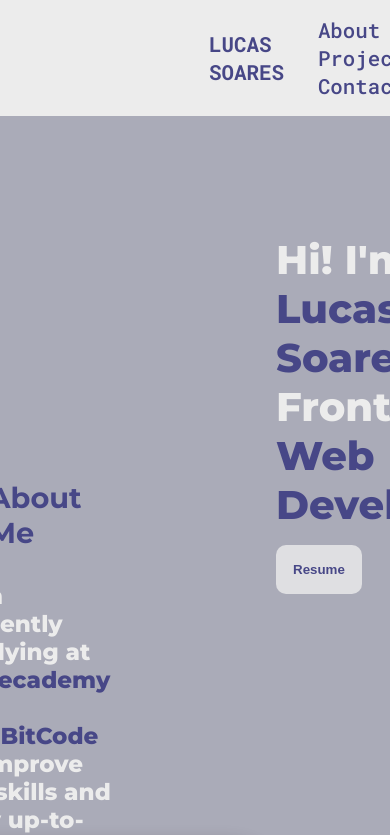
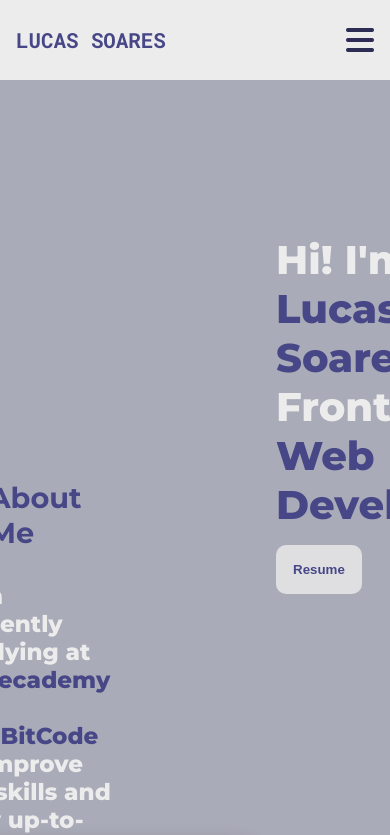
Before and after one commit to Devlusket/portfolio, a plain HTML site: page index.html in a window 390 px wide. Shown: the top 835 px of the page. Drawn offline with Linux system fonts and the light colour scheme.

Commit message:
add  mobile media querie

```diff
--- a/index.html
+++ b/index.html
@@ -10,17 +10,19 @@
   </head>
   <body>
     <nav>
+      <div class="nav__content">
       <a href="#home-page" class="nome-logo">Lucas Soares</a>
-      <!-- <label for="check" class="checkbox">
+      <label for="check" class="checkbox">
         <i class="fa-solid fa-bars"></i>
       </label>
-      <input type="checkbox" name="check" id="check" /> -->
+      <input type="checkbox" name="check" id="check" />
       <ul>
         <li><a href="#know-me">About Me</a></li>
         <li><a href="#projects-page">Projects</a></li>
         <li><a href="#contact-page">Contact</a></li>
         <!-- <li><a href="#">Contato</a></li> -->
       </ul>
+      </div>
     </nav>
 
     <section id="home-page"class="main">
--- a/style.css
+++ b/style.css
@@ -16,40 +16,51 @@ html {
   padding-top: 62px;
 } */
 
-nav {
-  /* margin: 0 1rem; */
+/* nav {
   padding: 1rem;
   padding-left: 13rem;
   padding-right: 13rem;
   display: flex;
   justify-content: space-between;
   flex-direction: row;
-  /* border: 1px solid black; */
   font-family: "Roboto Mono", monospace;
   background-color: #ececec;
   position: fixed;
   top: 0;
+  left: 0;
   width: 100%;
-  /* font-family: "Montserrat", sans-serif; */
-}
-.nome-logo {
+  z-index: 99;
+} */
+/* .nome-logo {
   border: 1px solid transparent;
   display: flex;
   align-items: center;
   justify-content: center;
+  text-transform: uppercase;
   font-size: 1.3rem;
-  text-transform: uppercase;
   font-weight: 700;
   color: #474787;
+} */
+
+/* nav .checkbox {
+  display: none;
 }
 
-ul li {
+nav input {
+  display: none;
+}
+
+nav .checkbox i {
+  font-size: 2rem;
+  color: #474787;
+  cursor: pointer;
+} */
+
+/* ul li {
   padding: 1rem;
   display: inline;
-  /* flex-flow: row; */
-  /* border: 1px solid black; */
-}
-li a {
+} */
+/* li a {
   border: 1px solid transparent;
   display: inline;
   padding: 0.5rem;
@@ -57,29 +68,99 @@ li a {
   font-size: 1.3rem;
   font-weight: 500;
   color: #474787;
-}
+} */
 
-li a:hover {
-  /* padding-bottom: 3px; */
+/* li a:hover {
   border: 1px solid transparent;
   border-radius: 8px;
-  /* background-color: #474787ce; */
   color: hsl(240, 51%, 40%);
   transition: all 300ms ease-in;
   box-shadow: 0 0 20px rgb(0, 0, 0, 0.3);
+} */
+
+/* .nome-logo:hover {
+  transition: all 700ms ease;
+  color: #2c2c54;
+} */
+
+
+
+/* TESTE */
+nav {
+  width: 100%;
+  position: fixed;
+  top: 0;
+  left: 0;
+  background-color: #ececec;
+  z-index: 99;
+  font-family: "Roboto Mono", monospace;
+}
+
+.nav__content {
+  max-width: 1200px;
+  margin: auto;
+  padding: 1.5rem 1rem;
+  display: flex;
+  align-items: center;
+  justify-content: space-between;
+}
+
+.nome-logo {
+  /* font-size: 1.5rem;
+  font-weight: 600; */
+  color: #474787;
+  transition: 0.3s;
+  text-transform: uppercase;
+  font-size: 1.3rem;
+  font-weight: 700;
 }
 .nome-logo:hover {
-  /* box-shadow: 1px 1px 10px #474787 inset; */
-  transition: all 700ms ease;
   color: #2c2c54;
-  /* font-size: 1.4rem; */
-  /* border-radius: 10px; */
 }
+
+nav .checkbox {
+  display: none;
+}
+
+nav input {
+  display: none;
+}
+nav .checkbox i {
+  font-size: 2rem;
+  color:#2c2c54 ;
+  cursor: pointer;
+}
+
+ul {
+  display: flex;
+  align-items: center;
+  gap: 1rem;
+  list-style: none;
+  transition: left 0.3s;
+}
+
+ul li a {
+  padding: 0.5rem 1rem;
+  border: 2px solid transparent;
+  text-decoration: none;
+  color: #474787;
+  transition: 0.3s;
+  /* font-weight: 600; */
+  font-size: 1.3rem;
+  font-weight: 500;
+}
+
+ul li a:hover {
+  border-top-color: #6d6dd6;
+  border-bottom-color: #6d6dd6;
+  color: #6d6dd6;
+}
+
+/* FIM DO TESTE */
 
 #home-page {
   width: 100%;
   height: 100vh;
-  /* border: 1px solid black; */
   padding: 0 6rem;
   display: flex;
   justify-content: space-between;
@@ -153,17 +234,15 @@ span {
   justify-content: space-between;
   gap: 4rem;
   background-color: #aaabb8;
-  /* padding: 1rem; */
-  /* width: 100%; */
   display: flex;
   flex-direction: row-reverse;
   align-items: center;
-  /* justify-content: center; */
-  /* font-family: "Roboto Mono", monospace; */
   font-family: "Montserrat", sans-serif;
   font-size: larger;
   width: 100%;
   height: 100vh;
+  /* justify-content: center; */
+  /* font-family: "Roboto Mono", monospace; */
   /* border: 1px solid black; */
 }
 
@@ -460,3 +539,43 @@ tbody > tr {
   padding: 13px 5px;
   border-radius: 0.375rem;
 }
+
+@media (width < 750px) {
+  nav .checkbox {
+    display: block;
+  }
+
+  ul {
+    position: absolute;
+    width: 100%;
+    height: calc(100vh - 85px);
+    left: -100%;
+    top: 85px;
+    background-color: #ececec;
+    flex-direction: column;
+    justify-content: center;
+    gap: 3rem;
+  }
+
+  nav #check:checked ~ ul {
+    left: 0;
+  }
+
+  ul li a {
+    font-size: 1.25rem;
+  }
+
+  /* .home {
+    padding: 10rem 1rem 5rem 1rem;
+    text-align: center;
+    grid-template-columns: repeat(1, 1fr);
+  }
+
+    .picture a {
+      grid-area: 1/1/2/2;
+    }
+
+    .home button {
+      margin: auto;
+    } */
+}
```
